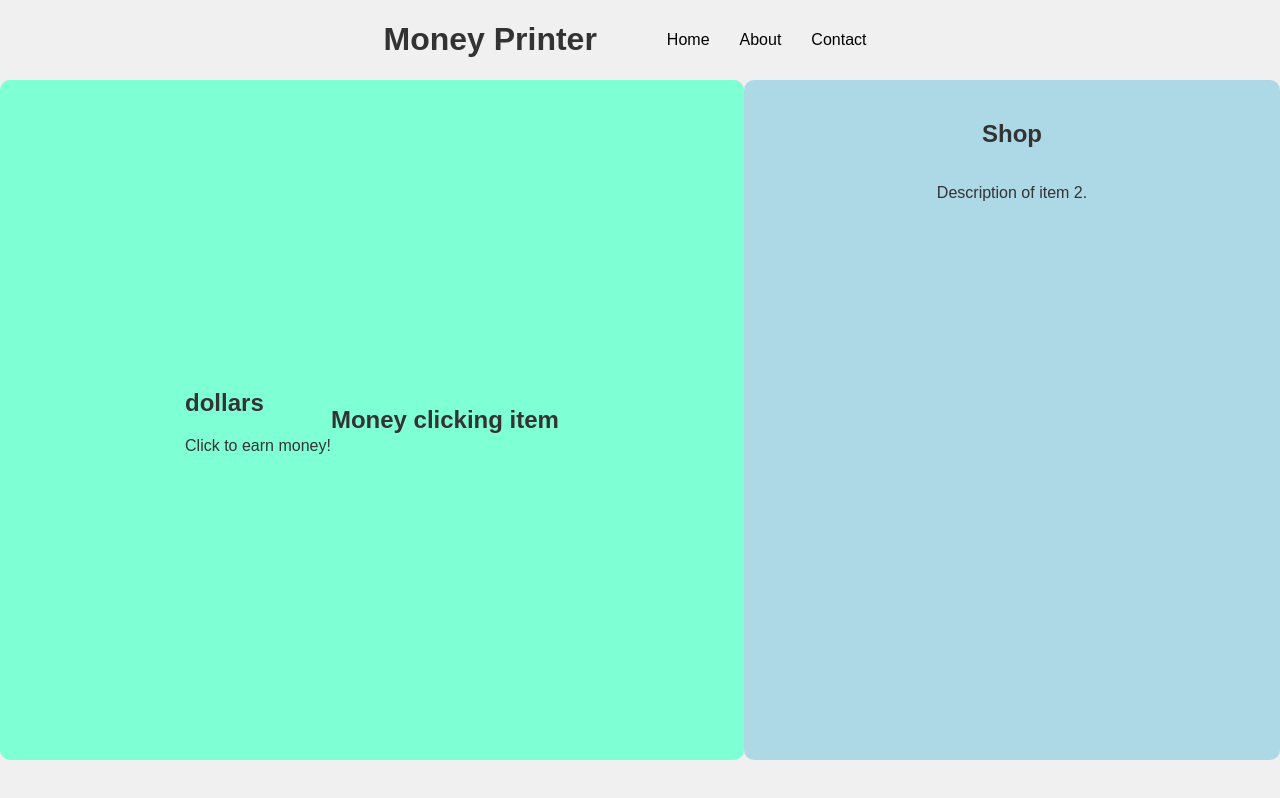
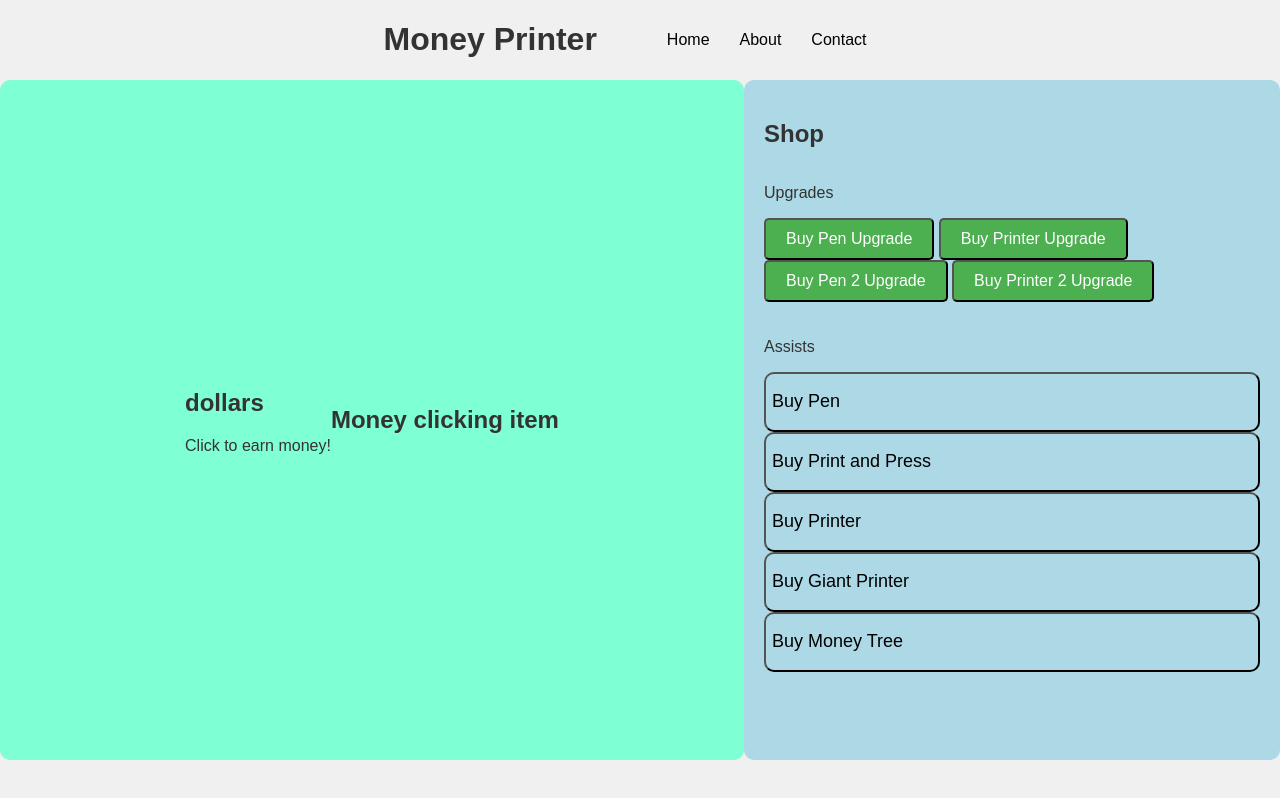
Before and after one commit to Iliyabel/Money-Maker, a plain HTML site: page index.html in a window 1280 px wide. Drawn offline with Linux system fonts and the light colour scheme.

Commit message:
Added upgrades and assists sections to Shop side

```diff
--- a/index.html
+++ b/index.html
@@ -31,8 +31,24 @@
                 <h2>Money clicking item</h2>
             </div>
             <div class="shop">
-                <h2 class="shop-header">Shop</h2>
-                <p>Description of item 2.</p>
+                <div>
+                    <h2 class="shop-header">Shop</h2>
+                </div>
+                <div class="shop-upgrades">
+                    <p>Upgrades</p>
+                    <button>Buy Pen Upgrade</button>
+                    <button>Buy Printer Upgrade</button>
+                    <button>Buy Pen 2 Upgrade</button>
+                    <button>Buy Printer 2 Upgrade</button>
+                </div>
+                <div class="shop-assists">
+                    <p>Assists</p>
+                    <button>Buy Pen</button>
+                    <button>Buy Print and Press</button>
+                    <button>Buy Printer</button>
+                    <button>Buy Giant Printer</button>
+                    <button>Buy Money Tree</button>
+                </div>
             </div>
 
         </div>
--- a/styles.css
+++ b/styles.css
@@ -81,9 +81,47 @@ nav a:hover {
 .shop {
     display: flex;
     flex-direction: column;
-    align-items: center;
+    /* align-items: center; */
     background-color: lightblue;
     padding: 20px;
     width: 40%;
     border-radius: 10px;
 }
+
+.shop-upgrades {
+    justify-content: space-between;
+}
+
+.shop-upgrades button {
+    background-color: #4CAF50;
+    color: white;
+    padding: 10px 20px;
+    text-align: center;
+    margin: auto;
+    font-size: 16px;
+    cursor: pointer;
+    border-radius: 5px;
+    justify-content: space-between;
+}
+
+.shop-assists {
+    display: flex;
+    flex-direction: column;
+    background-color: lightblue;
+    width: 100%;
+    border-radius: 10px;
+    margin-top: 20px;
+}
+
+.shop-assists button {
+    display: flex;
+    flex-direction: horizontal;
+    align-items: center;
+    background-color: lightblue;
+    width: 100%;
+    height: 60px;
+    border-radius: 10px;
+    justify-content: space-between;
+    font-size: large;
+    cursor: pointer;
+}
```
Also changed, not shown: 1 other file.
